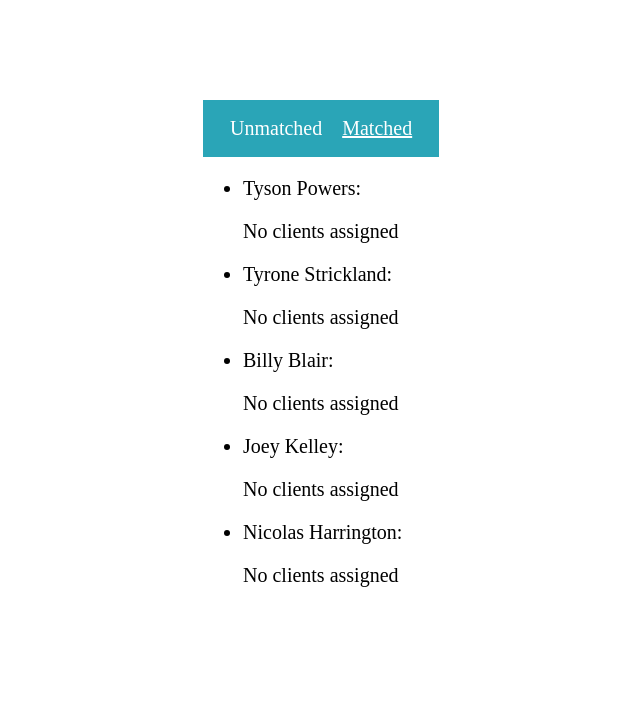
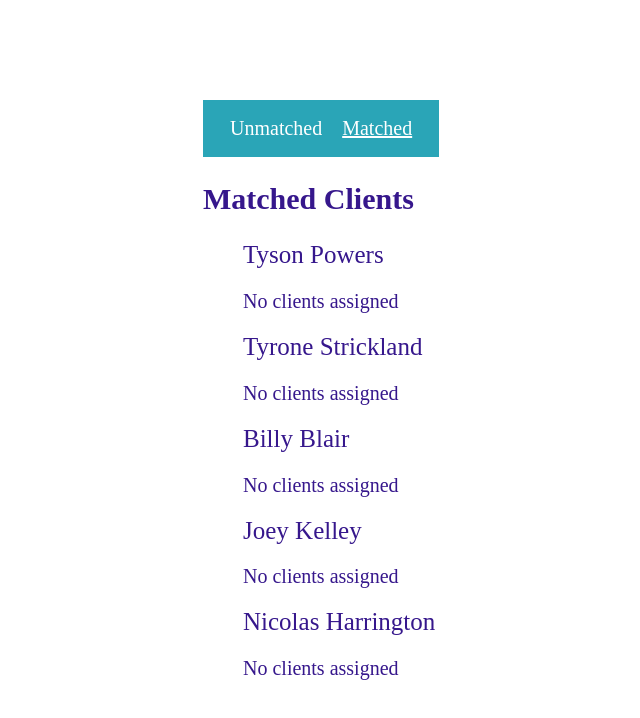
Before and after one commit to NolanPic/client-expert-matcher, a React (Create React App) app: page /matched in a window 1280 px wide. Shown: the top 718 px of the page, without its empty margins (137-777 px from the left). Built offline with nearby package versions, Linux system fonts and the light colour scheme.

Commit message:
style matched page

```diff
--- a/src/pages/Matched.js
+++ b/src/pages/Matched.js
@@ -5,12 +5,16 @@ const Matched = () => {
   const [matches] = useContext(MatchContext);
 
   return matches.length ? (
-    <ul className="match-list">
+    <div className="match-list">
+      <h2>Matched Clients</h2>
+      <ul>
         {matches.map((expert) => (
           <li key={expert.id}>
-          {expert.firstName} {expert.lastName}:
+            <span>
+              {expert.firstName} {expert.lastName}
+            </span>
             {expert.assignedClients.length ? (
-            <ul>
+              <ul className="assigned-list">
                 {expert.assignedClients.map((client) => (
                   <li key={client.id}>
                     {client.firstName} {client.lastName}
@@ -23,6 +27,7 @@ const Matched = () => {
           </li>
         ))}
       </ul>
+    </div>
   ) : (
     <p>No matches have been made</p>
   );
--- a/src/pages/Unmatched.js
+++ b/src/pages/Unmatched.js
@@ -67,7 +67,7 @@ const Unmatched = () => {
   return (
     <div className="unmatched-page">
       <div>
-        <h2>Unmatched clients</h2>
+        <h2>Unmatched Clients</h2>
         <UnmatchedClientList
           clients={unmatchedClients}
           onClientSelected={onClientSelected}
--- a/src/sass/index.scss
+++ b/src/sass/index.scss
@@ -12,6 +12,7 @@ html {
 
 body {
   font-size: 2rem;
+  color: #36178c;
 }
 
 .App {
@@ -35,6 +36,7 @@ nav {
 }
 
 button {
+  cursor: pointer;
   background-color: #321585;
   color: #fff;
   padding: 0.5rem 1rem;
@@ -67,3 +69,24 @@ button {
     }
   }
 }
+
+.match-list {
+  ul {
+    list-style: none;
+  }
+
+  span {
+    font-size: 2.5rem;
+  }
+
+  .assigned-list {
+    background-color: #c2e5ee;
+    list-style-position: inside;
+    padding: 1rem;
+    margin: 1rem 0;
+
+    li {
+      padding-bottom: 0.5rem;
+    }
+  }
+}
```
Lines whose indentation alone changed are shown as unchanged.
